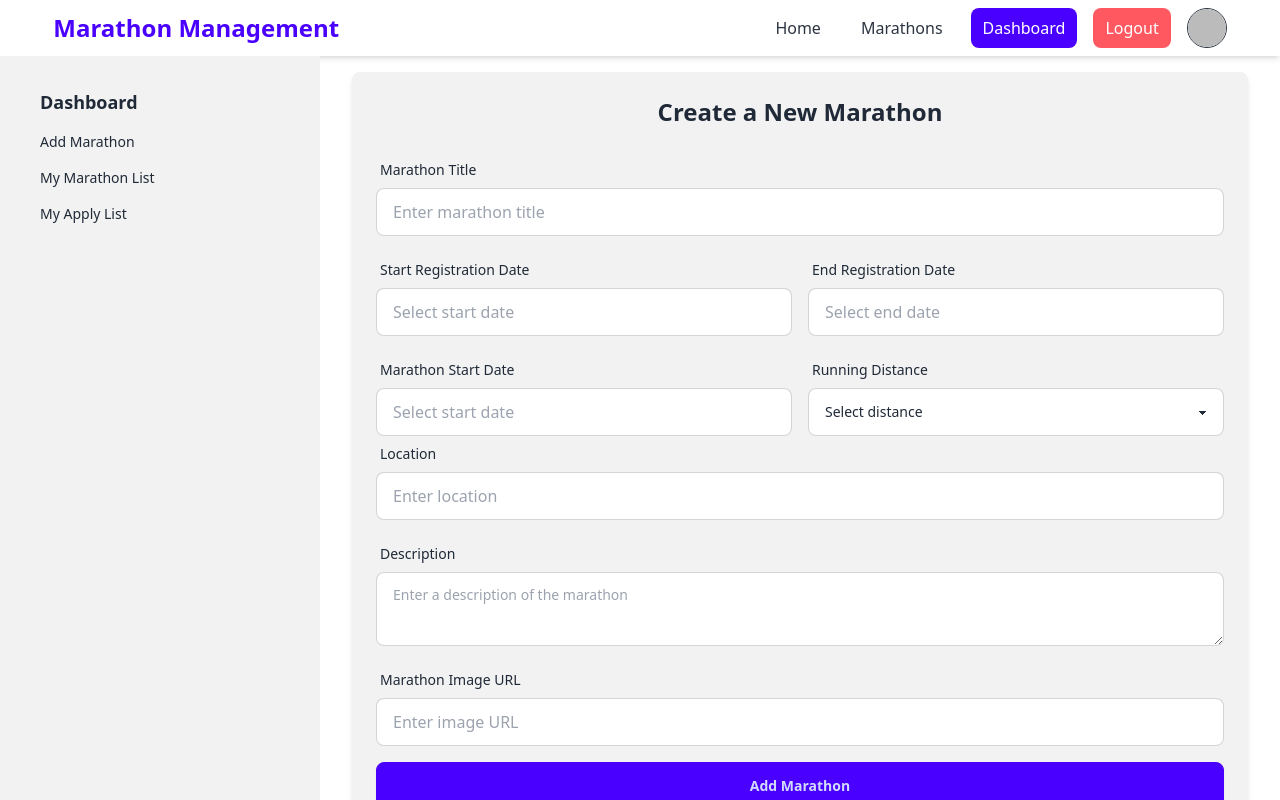
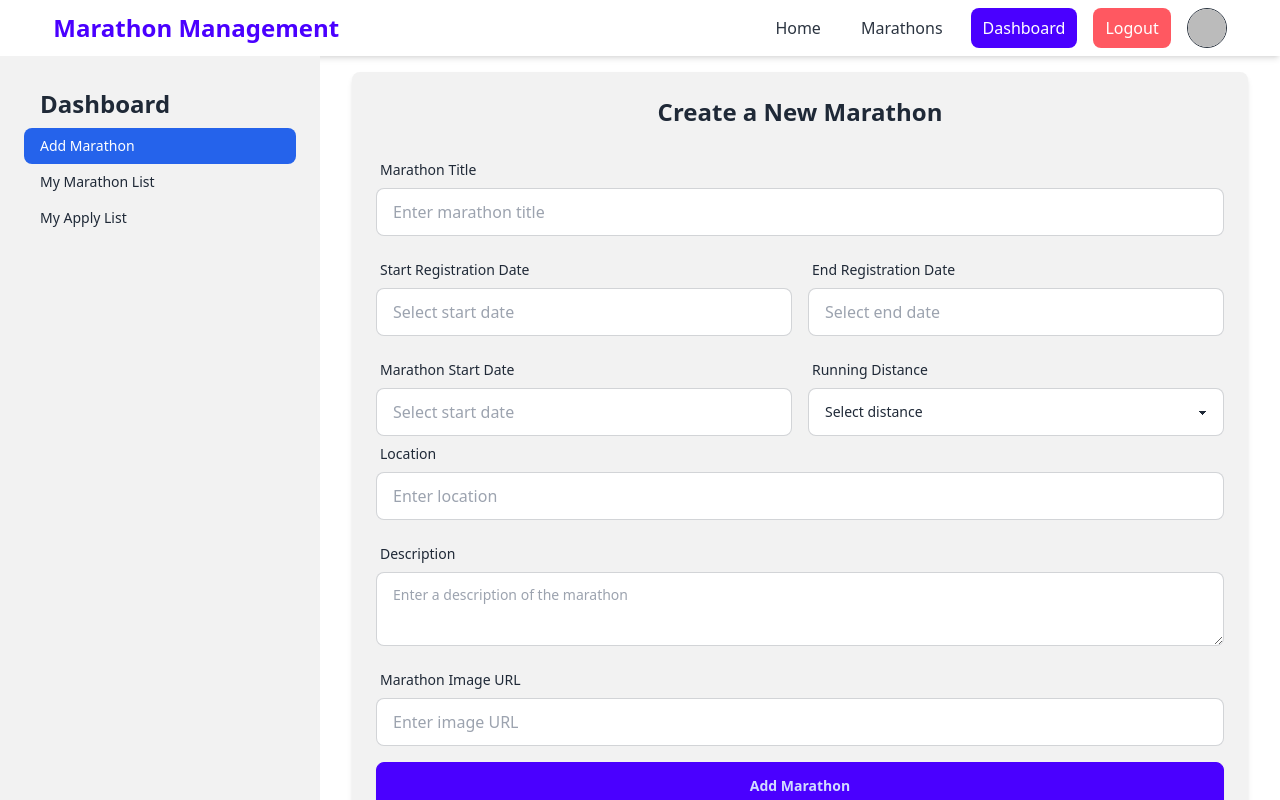
Before and after one commit to Muzahidul-Islam-Zehad/marathon-management, a React (Vite) app: page /dashboard in a window 1280 px wide. Shown: the top 800 px of the page. Built offline with nearby package versions, Linux system fonts and the light colour scheme; no server answers; sample sign-in values are in the browser's storage.

Commit message:
navigate active link updated on dashboard

```diff
--- a/src/Pages/Dashboard.jsx
+++ b/src/Pages/Dashboard.jsx
@@ -1,6 +1,21 @@
-import { Link, Outlet } from "react-router-dom";
+import { Link, Outlet, useLocation } from "react-router-dom";
 
 const Dashboard = () => {
+    const location = useLocation();
+    const link = <>
+        <li className={`font-bold text-lg`}>
+            <p className="text-2xl font-bold">Dashboard</p>
+        </li>
+        <li className={`${location.pathname === '/dashboard' && 'bg-blue-600 text-white rounded-lg'}`}>
+            <Link to="/dashboard">Add Marathon</Link>
+        </li>
+        <li className={`${location.pathname === '/dashboard/my-marathon-list' && 'bg-blue-600 text-white rounded-lg'}`}>
+            <Link to="/dashboard/my-marathon-list">My Marathon List</Link>
+        </li>
+        <li className={`${location.pathname === '/dashboard/my-apply-list' && 'bg-blue-600 text-white rounded-lg'}`}>
+            <Link to="/dashboard/my-apply-list" >My Apply List</Link>
+        </li>
+    </>
     return (
         <div>
             {/* Dropdown Menu for small devices */}
@@ -10,18 +25,7 @@ const Dashboard = () => {
                         Open Menu
                     </label>
                     <ul tabIndex={0} className="dropdown-content menu p-2 shadow bg-base-200 rounded-box w-52">
-                        <li className="font-bold text-lg">
-                            <a href="#">Dashboard</a>
-                        </li>
-                        <li>
-                            <Link to="/dashboard">Add Marathon</Link>
-                        </li>
-                        <li>
-                            <Link to="/dashboard/my-marathon-list">My Marathon List</Link>
-                        </li>
-                        <li>
-                            <Link to="/dashboard/my-apply-list">My Apply List</Link>
-                        </li>
+                        {link}
                     </ul>
                 </div>
             </div>
@@ -30,18 +34,7 @@ const Dashboard = () => {
                 {/* Sidebar for medium and larger devices */}
                 <div className="hidden md:block w-3/12 bg-base-200 min-h-screen p-4">
                     <ul className="menu text-base-content">
-                        <li className="font-bold text-lg">
-                            <a href="#">Dashboard</a>
-                        </li>
-                        <li>
-                            <Link to="/dashboard">Add Marathon</Link>
-                        </li>
-                        <li>
-                            <Link to="/dashboard/my-marathon-list">My Marathon List</Link>
-                        </li>
-                        <li>
-                            <Link to="/dashboard/my-apply-list">My Apply List</Link>
-                        </li>
+                        {link}
                     </ul>
                 </div>
                 {/* Main content area */}
--- a/src/Pages/MyApplyList.jsx
+++ b/src/Pages/MyApplyList.jsx
@@ -24,6 +24,7 @@ const MyApplyList = () => {
         const { data } = await axios.delete(`${import.meta.env.VITE_url}/applied-marathons/${id}?marathonId=${marathonId}`,);
         const newMyApply = myApply.filter(a => a._id !== id);
         setMyApply(newMyApply);
+        console.log('from delete');
     }
     const handleSearch = async (e) => {
         const search = e.target.value;
```
